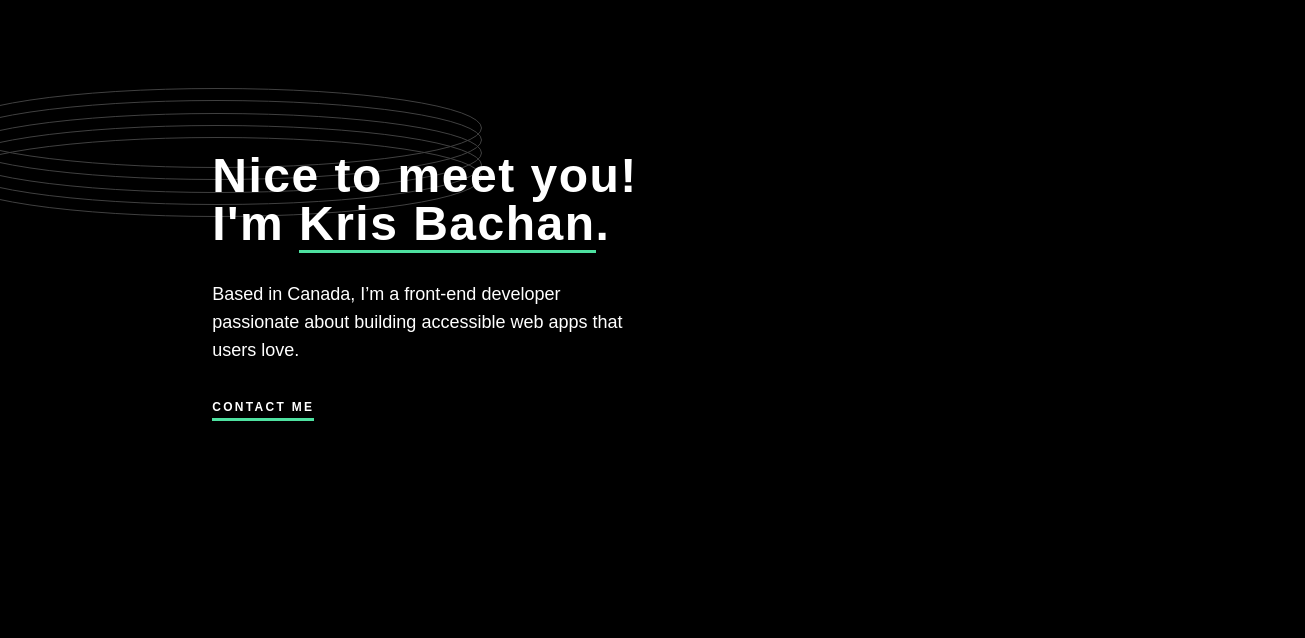
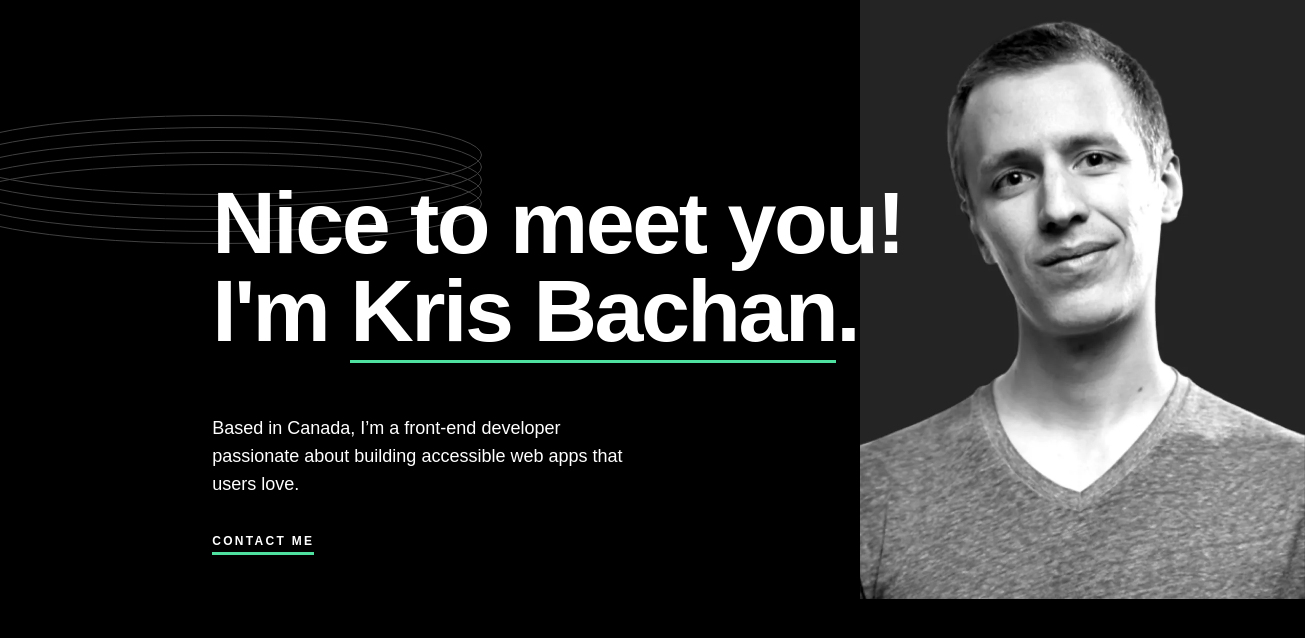
Before and after one commit to k2pbac/portfolio, a React (Create React App) app: page / in a window 1280 px wide. Shown: the top 638 px of the page, 1305 px wide, since content can reach past the window. Built offline with nearby package versions, Linux system fonts and the light colour scheme.

Commit message:
add image

```diff
--- a/src/components/Header.css
+++ b/src/components/Header.css
@@ -9,9 +9,9 @@ header {
     text-align: start;
 
     h1 {
-    font-size: 48px;
-    line-height: 48px;
-    letter-spacing: 1.5px;
+    font-size: 88px;
+    line-height: 88px;
+    letter-spacing: -2.5px;
     }
 
     p {
@@ -40,11 +40,20 @@ header {
     }
 
 
-    img {
+    img.rings {
     position: absolute;
     top: -64px;
     left: -260px;
     width: 530px;
     height: 129px;
     }
+
+    img.profile-pic {
+    position: absolute;
+    top: -300px;
+    right: -237px;
+    width: 445px;
+    height: 720px;
+    z-index: -1;
+    }
 }
--- a/src/components/Header.jsx
+++ b/src/components/Header.jsx
@@ -4,12 +4,14 @@ import './Header.css';
 function Header() {
     return (
         <header className='space-grotesk space-grotesk-bold'>
-            <img src="/images/pattern-rings.svg" alt="ring" />
+            <img className='rings' src="/images/pattern-rings.svg" alt="ring" />
             <h1>Nice to meet you!<br></br> I'm <span className='underline'>Kris Bachan</span>.</h1>
 
             <p className='space-grotesk space-grotesk-medium'>Based in Canada, I’m a front-end developer passionate about building accessible web apps that users love.</p>
 
             <a href="https://www.linkedin.com/in/k2pbac/" className='underline space-grotesk space-grotesk-bold' target="_blank" rel="noopener noreferrer">CONTACT ME</a>
+
+            <img className='profile-pic' src="/images/image-profile-desktop.webp" alt="profile" />
         </header>
     );
 }
```
